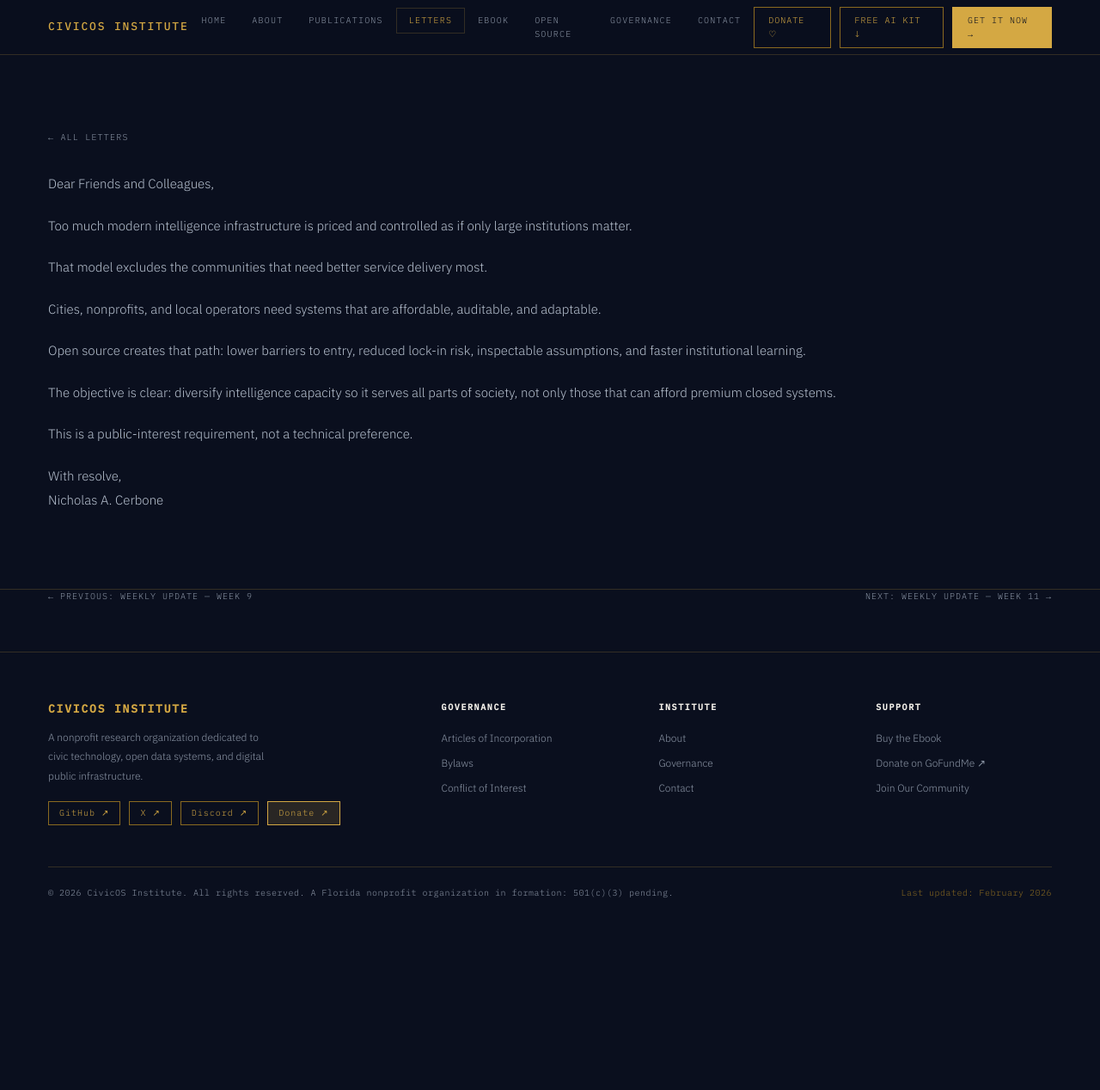
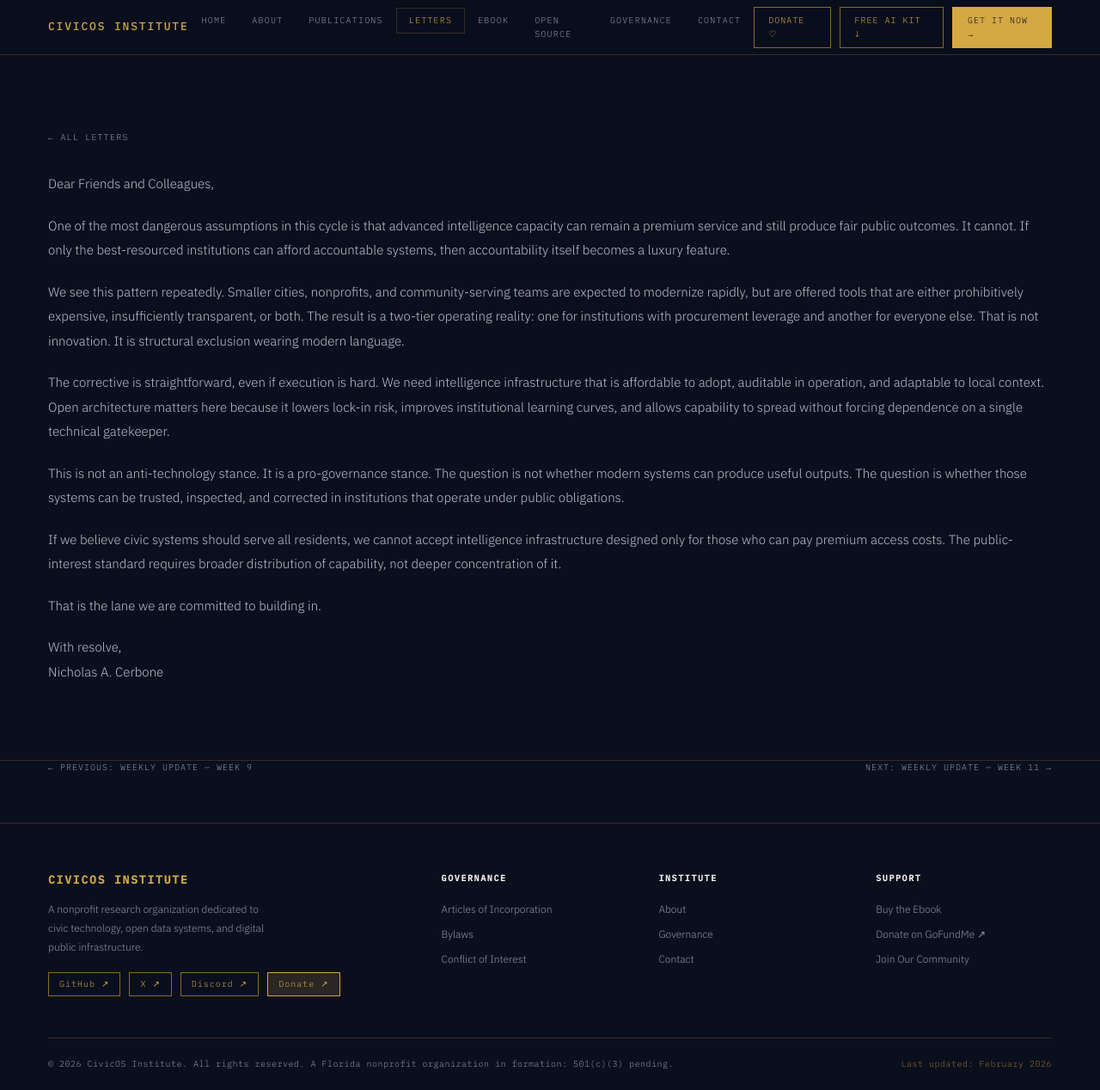
Before and after one commit to CivicOSInstitute/civicos-institute.github.io, a Jekyll site: the page built from _letters/2026-03-10-week-10.html, in a window 1280 px wide and 1268 px high. Shown: the whole window at 86% size. Built offline with Jekyll 4.4.1, drawn with Linux system fonts in a browser that asks for light colours; some web fonts are replaced.

Commit message:
Expand week 10 letter to long-form v2 tone consistency

```diff
--- a/_letters/2026-03-10-week-10.html
+++ b/_letters/2026-03-10-week-10.html
@@ -12,11 +12,11 @@ permalink: /letters/week-10-2026/
 
 <div class="letter-body">
 <p>Dear Friends and Colleagues,</p>
-<p>Too much modern intelligence infrastructure is priced and controlled as if only large institutions matter.</p>
-<p>That model excludes the communities that need better service delivery most.</p>
-<p>Cities, nonprofits, and local operators need systems that are affordable, auditable, and adaptable.</p>
-<p>Open source creates that path: lower barriers to entry, reduced lock-in risk, inspectable assumptions, and faster institutional learning.</p>
-<p>The objective is clear: diversify intelligence capacity so it serves all parts of society, not only those that can afford premium closed systems.</p>
-<p>This is a public-interest requirement, not a technical preference.</p>
+<p>One of the most dangerous assumptions in this cycle is that advanced intelligence capacity can remain a premium service and still produce fair public outcomes. It cannot. If only the best-resourced institutions can afford accountable systems, then accountability itself becomes a luxury feature.</p>
+<p>We see this pattern repeatedly. Smaller cities, nonprofits, and community-serving teams are expected to modernize rapidly, but are offered tools that are either prohibitively expensive, insufficiently transparent, or both. The result is a two-tier operating reality: one for institutions with procurement leverage and another for everyone else. That is not innovation. It is structural exclusion wearing modern language.</p>
+<p>The corrective is straightforward, even if execution is hard. We need intelligence infrastructure that is affordable to adopt, auditable in operation, and adaptable to local context. Open architecture matters here because it lowers lock-in risk, improves institutional learning curves, and allows capability to spread without forcing dependence on a single technical gatekeeper.</p>
+<p>This is not an anti-technology stance. It is a pro-governance stance. The question is not whether modern systems can produce useful outputs. The question is whether those systems can be trusted, inspected, and corrected in institutions that operate under public obligations.</p>
+<p>If we believe civic systems should serve all residents, we cannot accept intelligence infrastructure designed only for those who can pay premium access costs. The public-interest standard requires broader distribution of capability, not deeper concentration of it.</p>
+<p>That is the lane we are committed to building in.</p>
 <p>With resolve,<br>Nicholas A. Cerbone</p>
 </div>
```
